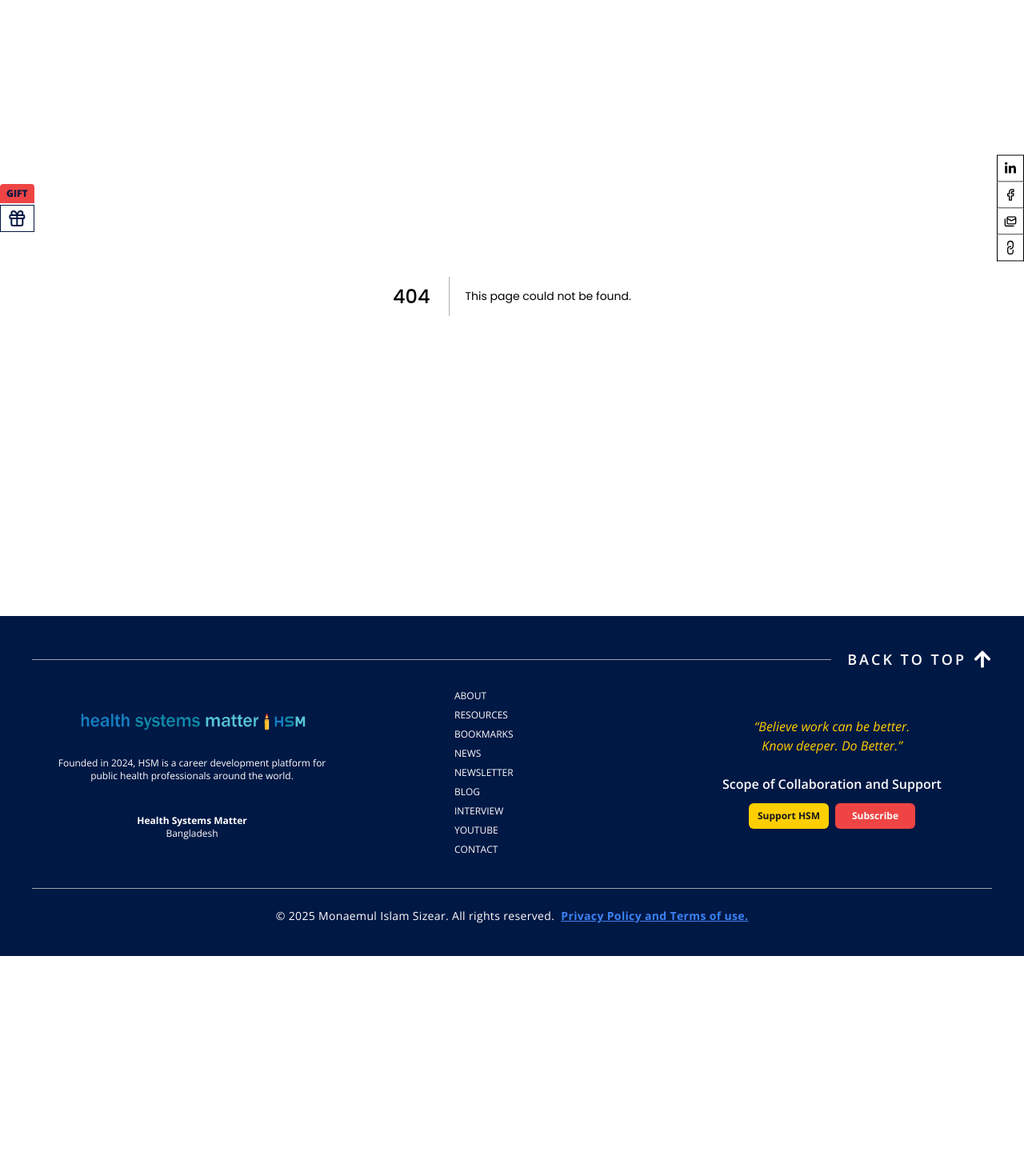
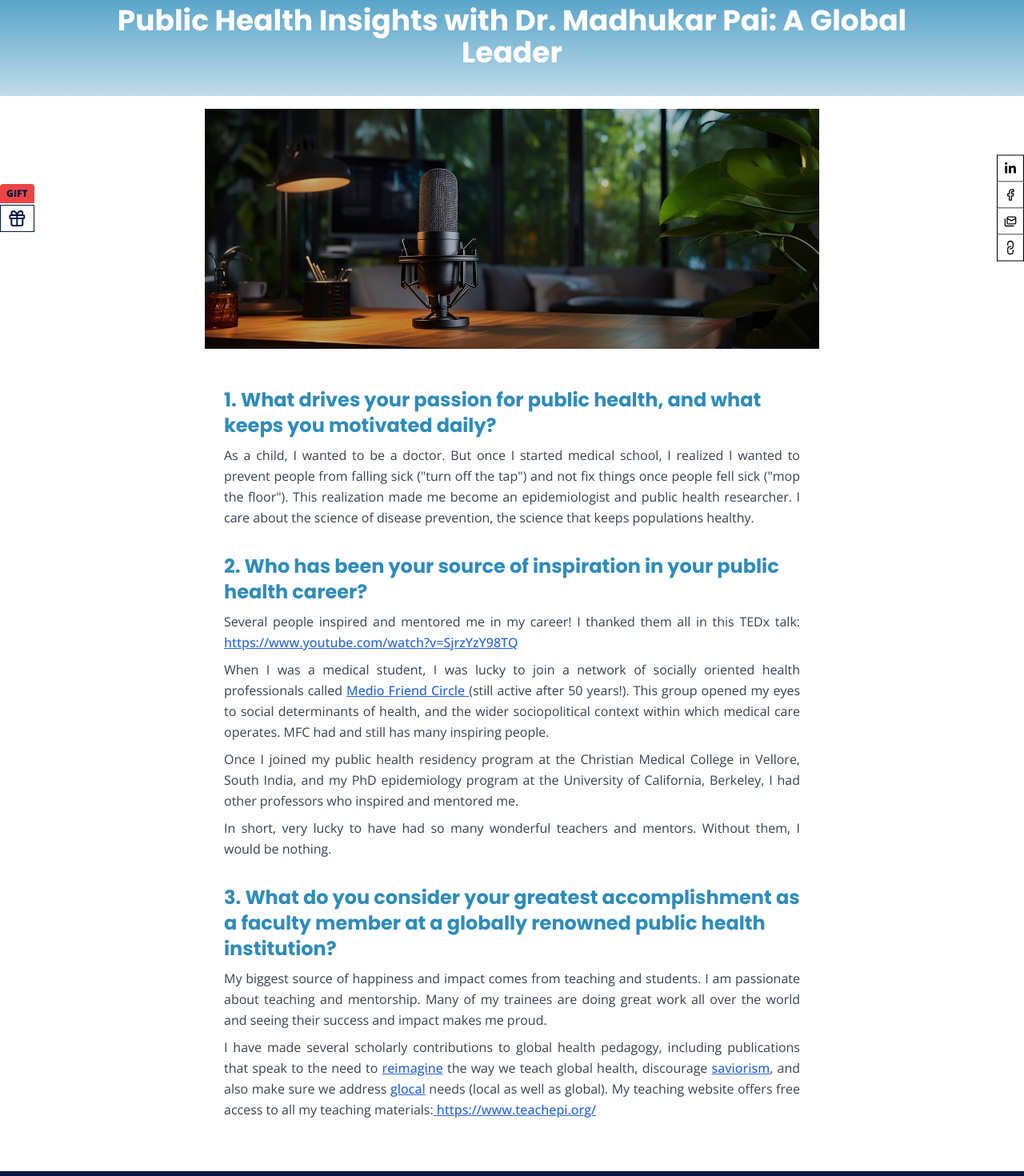
Before and after one commit to mehrabhossain1/hsm, a Next.js app: page /interview/public-health-insights in a window 1280 px wide. Before the commit this address had no page. Shown: the part 140-1610 px from the top of the page at 80% size. Before the commit the page ends 1335 px from the top, so only its background shows below. Built offline with nearby package versions, Linux system fonts and the light colour scheme.

Commit message:
Interview 1

```diff
--- a/app/interview/page.tsx
+++ b/app/interview/page.tsx
@@ -6,11 +6,11 @@ import Link from "next/link";
 const interviews = [
   {
     id: 1,
-    title: "Public Health Insights with Dr. Madhukar Pai",
+    title: "Public Health Insights with Dr. Madhukar Pai: A Global Leader",
     description:
       "Dr. Madhukar Pai shares his journey, inspiration, and thoughts on the biggest global health challenges.",
     image: "/interview/madhukar.jpg", // Ensure you have this image in the public folder
-    slug: "madhukar-pai",
+    slug: "public-health-insights",
   },
   // {
   //   id: 2,
@@ -57,6 +57,7 @@ const InterviewPage = () => {
               key={interview.id}
               className="bg-white border overflow-hidden transition-transform duration-300 hover:border border-[#2D8CBB]"
             >
+              <Link href={`/interview/${interview.slug}`}>
                 <Image
                   src={interview.image}
                   alt={interview.title}
@@ -64,15 +65,16 @@ const InterviewPage = () => {
                   height={300}
                   className="w-full h-48 object-cover hover:scale-105 transition-transform duration-300"
                 />
+              </Link>
               <div className="p-6">
                 <Link
-                  href={`/interviews/${interview.slug}`}
+                  href={`/interview/${interview.slug}`}
                   className="text-xl font-bold text-gray-800 hover:underline"
                 >
                   {interview.title}
                 </Link>
                 <p className="text-gray-600 mt-2">{interview.description}</p>
-                <Link href={`/interviews/${interview.slug}`}>
+                <Link href={`/interview/${interview.slug}`}>
                   <button className="mt-4 bg-[#2D8CBB] text-white px-4 py-2 rounded-md hover:bg-[#1B6E99] transition">
                     Explore
                   </button>
--- /dev/null
+++ b/app/interview/public-health-insights/page.tsx
@@ -0,0 +1,150 @@
+/* eslint-disable react/no-unescaped-entities */
+import Image from "next/image";
+
+const PublicHealthInsightsPage = () => {
+  return (
+    <div>
+      {/* Page Title Section */}
+      <div className="relative w-full h-[150px] border-t-2 border-[#FFCE00]">
+        <div className="absolute inset-0 bg-gradient-to-b from-[#2D8CBB]/90 px-8 to-[#2D8CBB]/30 flex items-center">
+          <div className="max-w-screen-xl mx-auto flex justify-center items-center w-full px-16 flex-wrap">
+            <h1 className="text-4xl font-bold text-center text-white">
+              Public Health Insights with Dr. Madhukar Pai: A Global Leader
+            </h1>
+          </div>
+        </div>
+      </div>
+
+      {/* Hero Section with Image */}
+      <div className="max-w-3xl mx-auto my-4 h-[300px] relative">
+        <Image
+          src="/interview/Interview.jpg"
+          alt="Interview Section"
+          layout="fill"
+          objectFit="cover"
+          className="brightness-75"
+        />
+      </div>
+
+      {/* Interview Content */}
+      <div className="max-w-screen-md mx-auto px-6 py-8">
+        {/* Question 1 */}
+        <div className="mb-8">
+          <h2 className="text-2xl font-bold text-[#2D8CBB]">
+            1. What drives your passion for public health, and what keeps you
+            motivated daily?
+          </h2>
+          <p className="text-gray-700 mt-2 leading-relaxed text-justify">
+            As a child, I wanted to be a doctor. But once I started medical
+            school, I realized I wanted to prevent people from falling sick
+            ("turn off the tap") and not fix things once people fell sick ("mop
+            the floor"). This realization made me become an epidemiologist and
+            public health researcher. I care about the science of disease
+            prevention, the science that keeps populations healthy.
+          </p>
+        </div>
+
+        {/* Add more questions here as needed */}
+        {/* Question 2 */}
+        <div className="mb-8">
+          <h2 className="text-2xl font-bold text-[#2D8CBB]">
+            2. Who has been your source of inspiration in your public health
+            career?
+          </h2>
+          <p className="text-gray-700 mt-2 leading-relaxed text-justify">
+            Several people inspired and mentored me in my career! I thanked them
+            all in this TEDx talk:{" "}
+            <a
+              href="https://www.youtube.com/watch?v=SjrzYzY98TQ"
+              target="_blank"
+              rel="noopener noreferrer"
+              className="text-blue-600  underline font-medium"
+            >
+              https://www.youtube.com/watch?v=SjrzYzY98TQ
+            </a>
+          </p>
+          <p className="text-gray-700 mt-2 leading-relaxed text-justify">
+            When I was a medical student, I was lucky to join a network of
+            socially oriented health professionals called{" "}
+            <a
+              href="https://mfcindia.org/"
+              target="_blank"
+              rel="noopener noreferrer"
+              className="text-blue-600 underline font-medium"
+            >
+              Medio Friend Circle{" "}
+            </a>
+            (still active after 50 years!). This group opened my eyes to social
+            determinants of health, and the wider sociopolitical context within
+            which medical care operates. MFC had and still has many inspiring
+            people.
+          </p>
+          <p className="text-gray-700 mt-2 leading-relaxed text-justify">
+            Once I joined my public health residency program at the Christian
+            Medical College in Vellore, South India, and my PhD epidemiology
+            program at the University of California, Berkeley, I had other
+            professors who inspired and mentored me.
+          </p>
+          <p className="text-gray-700 mt-2 leading-relaxed text-justify">
+            In short, very lucky to have had so many wonderful teachers and
+            mentors. Without them, I would be nothing.
+          </p>
+        </div>
+
+        {/* Question 3 */}
+        <div className="mb-8">
+          <h2 className="text-2xl font-bold text-[#2D8CBB]">
+            3. What do you consider your greatest accomplishment as a faculty
+            member at a globally renowned public health institution?
+          </h2>
+          <p className="text-gray-700 mt-2 leading-relaxed text-justify">
+            My biggest source of happiness and impact comes from teaching and
+            students. I am passionate about teaching and mentorship. Many of my
+            trainees are doing great work all over the world and seeing their
+            success and impact makes me proud.
+          </p>
+          <p className="text-gray-700 mt-2 leading-relaxed text-justify">
+            I have made several scholarly contributions to global health
+            pedagogy, including publications that speak to the need to{" "}
+            <a
+              href="https://gh.bmj.com/content/6/4/e005649"
+              rel="noopener noreferrer"
+              className="text-blue-600 underline font-medium"
+            >
+              reimagine
+            </a>{" "}
+            the way we teach global health, discourage{" "}
+            <a
+              href="https://www.thelancet.com/journals/lancet/article/PIIS0140-6736(23)01629-X/abstract"
+              rel="noopener noreferrer"
+              className="text-blue-600 underline font-medium"
+            >
+              saviorism
+            </a>
+            , and also make sure we address{" "}
+            <a
+              href="https://www.thelancet.com/journals/langlo/article/PIIS2214-109X(23)00382-0/fulltext"
+              rel="noopener noreferrer"
+              className="text-blue-600 underline font-medium"
+            >
+              glocal
+            </a>{" "}
+            needs (local as well as global). My teaching website offers free
+            access to all my teaching materials:
+            <a
+              href="https://www.teachepi.org/"
+              target="_blank"
+              rel="noopener noreferrer"
+              className="text-blue-600 underline font-medium"
+            >
+              {" "}
+              https://www.teachepi.org/
+            </a>
+          </p>
+        </div>
+      </div>
+    </div>
+  );
+};
+
+export default PublicHealthInsightsPage;
```
Lines whose indentation alone changed are shown as unchanged.
